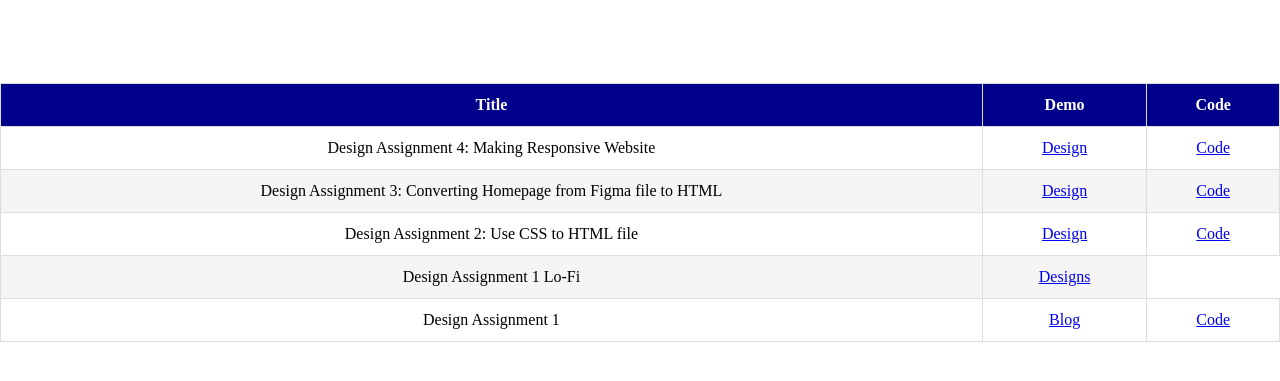
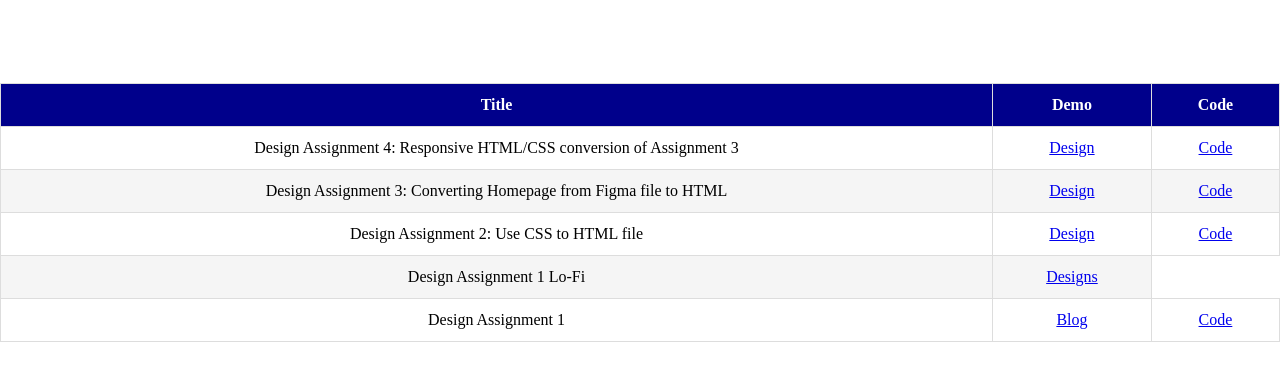
Before and after one commit to griwan/leapfrog_internship, a plain HTML site: page index.html in a window 1280 px wide. Shown: the part 157-538 px from the top of the page. Drawn offline with Linux system fonts and the light colour scheme.

Commit message:
update index

```diff
--- a/index.html
+++ b/index.html
@@ -28,7 +28,7 @@
             </thead>
             <tbody>
                 <tr>
-                    <td>Design Assignment 4: Making Responsive Website</td>
+                    <td>Design Assignment 4: Responsive HTML/CSS conversion of Assignment 3</td>
                     <td><a href="https://griwan.github.io/leapfrog_internship/assignments/Assignment4/index.html">Design</a></td>
                     <td><a href="https://github.com/griwan/leapfrog_internship/blob/master/assignments/Assignment4/">Code</a></td>
                 </tr>
```
